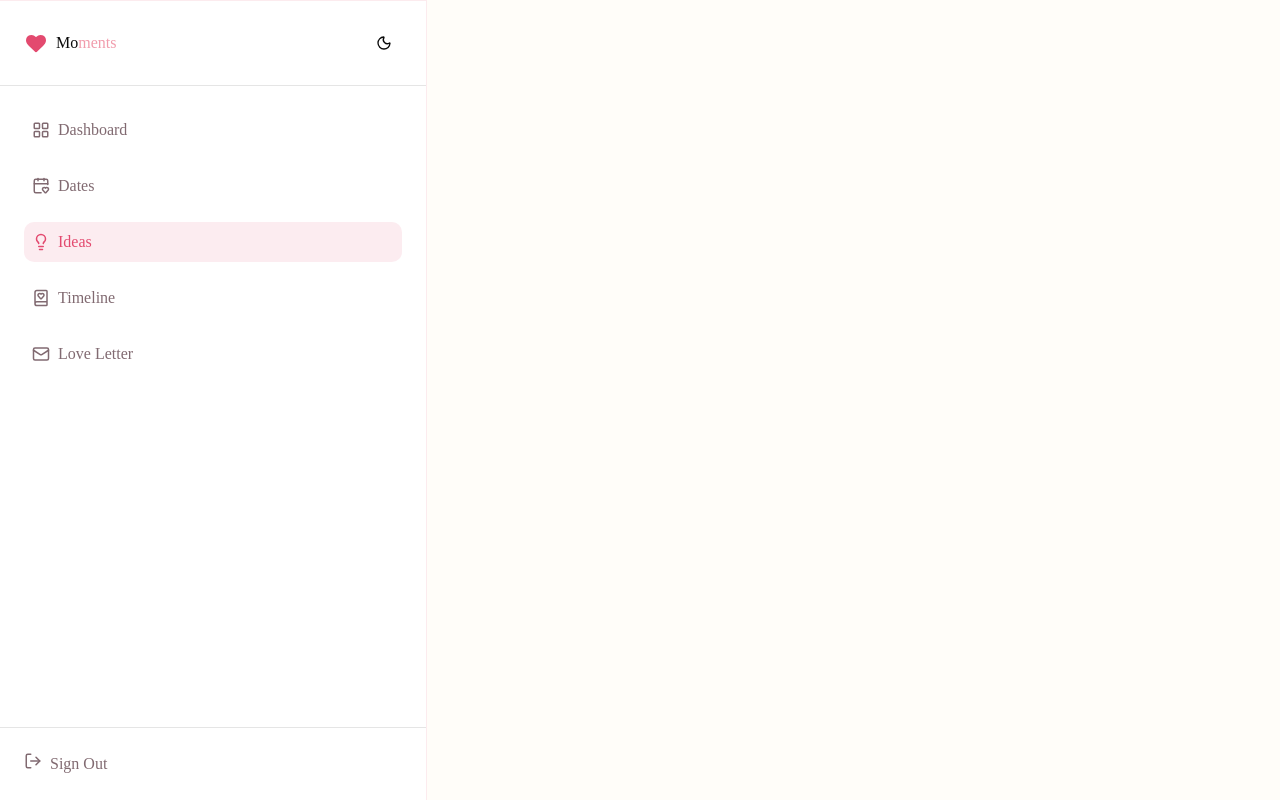
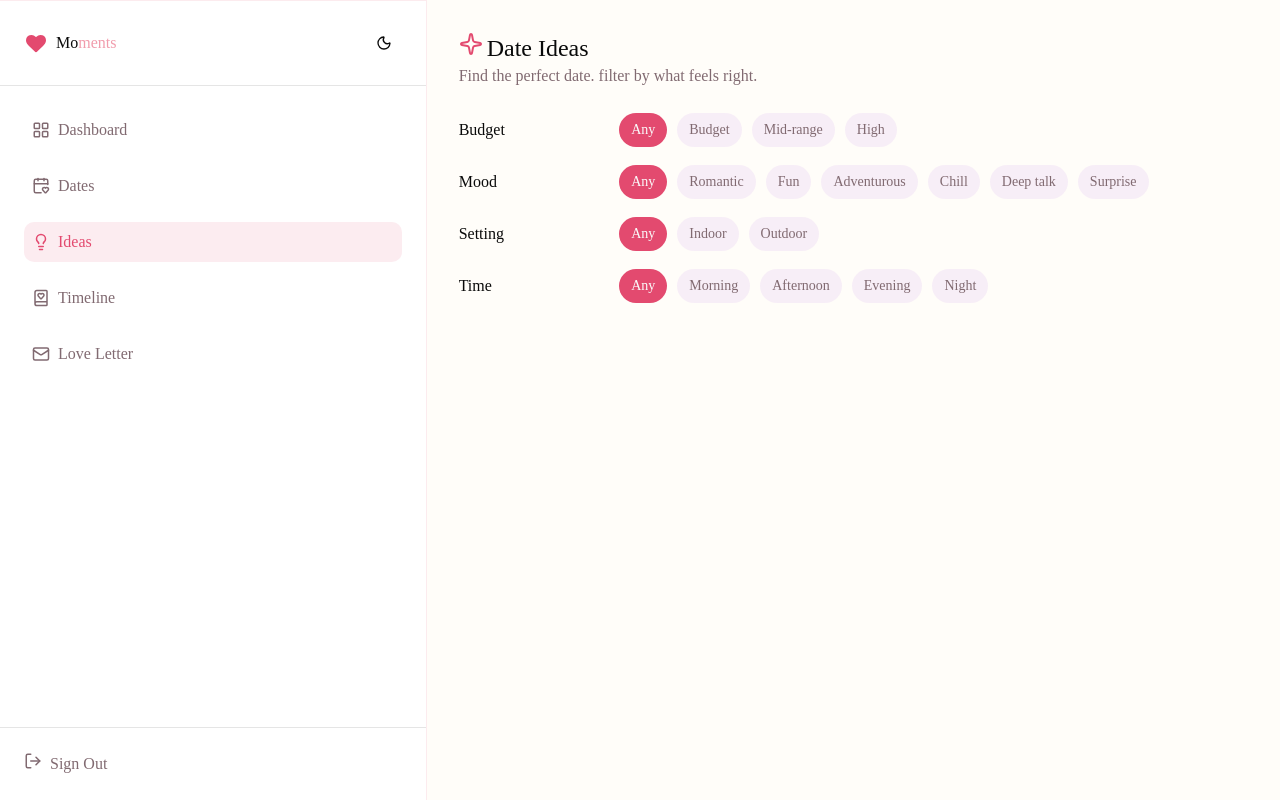
Before and after one commit to Edisemiefegi/moments, a React (Vite) app: page /dashboard/ideas in a window 1280 px wide. Built offline with nearby package versions, Linux system fonts and the light colour scheme.

Commit message:
filter idea ui component  added

```diff
--- /dev/null
+++ b/src/components/dashboard/FilterIdea.tsx
@@ -0,0 +1,85 @@
+import { useState } from "react";
+import { Button } from "../ui/button";
+
+type FilterType = {
+  Budget: string;
+  Mood: string;
+  Setting: string;
+  Time: string;
+};
+
+function FilterIdea() {
+  const filter = [
+    {
+      label: "Budget",
+      options: ["Any", "Budget", "Mid-range", "High"],
+    },
+    {
+      label: "Mood",
+      options: [
+        "Any",
+        "Romantic",
+        "Fun",
+        "Adventurous",
+        "Chill",
+        "Deep talk",
+        "Surprise",
+      ],
+    },
+    {
+      label: "Setting",
+      options: ["Any", "Indoor", "Outdoor"],
+    },
+    {
+      label: "Time",
+      options: ["Any", "Morning", "Afternoon", "Evening", "Night"],
+    },
+  ];
+
+  const [selected, setSelected] = useState<FilterType>({
+    Budget: "Any",
+    Mood: "Any",
+    Setting: "Any",
+    Time: "Any",
+  });
+
+  const handleSelect = (category: keyof FilterType, option: string) => {
+    setSelected((prev) => ({
+      ...prev,
+      [category]: option,
+    }));
+  };
+
+  return (
+    <div className="space-y-4">
+      {filter.map((date, index) => (
+        <div key={index} className="grid grid-cols-5 gap-2 items-center">
+          <p className="font-medium md:col-span-1 col-span-5">
+            {date.label}
+          </p>
+
+          <div className="flex gap-2 md:col-span-4 col-span-5 flex-wrap">
+            {date.options.map((item, i) => (
+              <Button
+                key={i}
+                variant={
+                  selected[date.label as keyof FilterType] === item
+                    ? "default"
+                    : "secondary"
+                }
+                className="rounded-full"
+                onClick={() =>
+                  handleSelect(date.label as keyof FilterType, item)
+                }
+              >
+                {item}
+              </Button>
+            ))}
+          </div>
+        </div>
+      ))}
+    </div>
+  );
+}
+
+export default FilterIdea;
--- a/src/components/ui/button.tsx
+++ b/src/components/ui/button.tsx
@@ -15,7 +15,7 @@ const buttonVariants = cva(
         outline:
           "border-secondary bg-background hover:bg-muted hover:text-foreground aria-expanded:bg-muted aria-expanded:text-foreground dark:border-input dark:bg-input/30 dark:hover:bg-input/50",
         secondary:
-          "bg-secondary text-secondary-foreground hover:bg-secondary/80 aria-expanded:bg-secondary aria-expanded:text-secondary-foreground",
+          "bg-secondary/80 text-text hover:bg-secondary/80 aria-expanded:bg-secondary aria-expanded:text-secondary-foreground",
         ghost:
           "hover:bg-muted hover:text-foreground aria-expanded:bg-muted aria-expanded:text-foreground dark:hover:bg-muted/50",
         destructive:
--- a/src/layout/DashboardLayout.tsx
+++ b/src/layout/DashboardLayout.tsx
@@ -5,9 +5,13 @@ function DashboardLayout() {
 
 
   return (
-    <main className="bg-background ">
-        <Nav/>
-        <Outlet/>
+    <main className="bg-background grid grid-cols-3">
+    <div className="col-span-1  ">
+          <Nav/>
+    </div>
+     <div className=" w-full md:col-span-2 col-span-3">
+         <Outlet/>
+     </div>
     </main>
   )
 }
--- a/src/pages/dashboard/Ideas.tsx
+++ b/src/pages/dashboard/Ideas.tsx
@@ -1,7 +1,15 @@
+import FilterIdea from "@/components/dashboard/FilterIdea"
+import { Sparkle } from "lucide-react"
 
 function Ideas() {
   return (
-    <div>Ideas</div>
+    <main className="p-8 space-y-6">
+      <header>
+        <h1 className="font-medium text-2xl flex gap-1"><Sparkle className="text-primary"/>Date Ideas</h1>
+        <p className="text-text">Find the perfect date. filter by what feels right.</p>
+      </header>
+      <FilterIdea/>
+    </main>
   )
 }
 
--- a/src/pages/dashboard/Index.tsx
+++ b/src/pages/dashboard/Index.tsx
@@ -3,7 +3,7 @@ import { useStore } from '@/store/Store'
 export default function Index() {
     const {currentUser} = useStore()
   return (
-    <div>Index
+    <div className=''>Index
 
         {currentUser?.name}
     </div>
```
